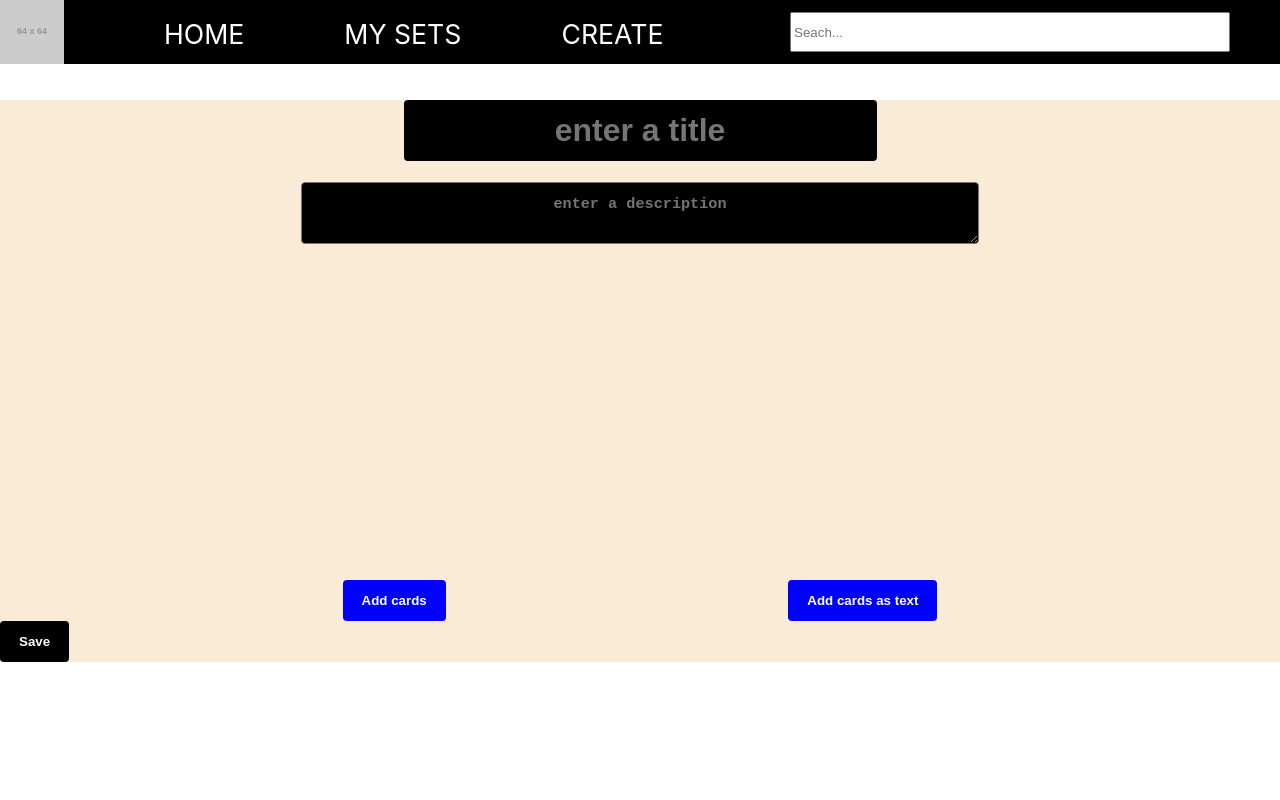
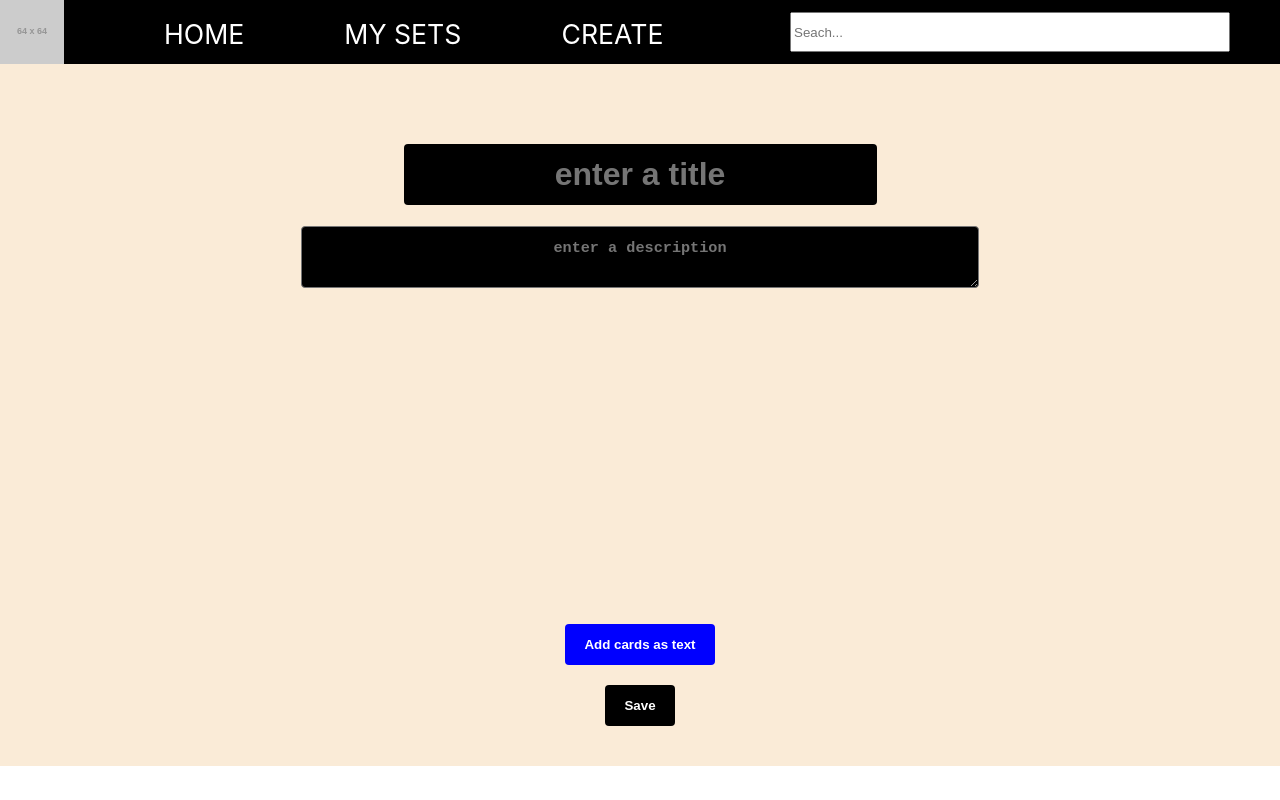
Before and after one commit to Diglettss/Flashcards, a React (Vite) app in the folder flashcards-ui/: page /create in a window 1280 px wide. Built offline with nearby package versions, Linux system fonts and the light colour scheme.

Commit message:
better styling and created TODOs in comments

```diff
--- a/flashcards-ui/src/components/CreateSetBody/CreateSetBody.jsx
+++ b/flashcards-ui/src/components/CreateSetBody/CreateSetBody.jsx
@@ -42,14 +42,14 @@ export default function CreateSetBody({
 
             {/* <FlashcardRow chosenSet={chosenSet} /> */}
             <div className="add-buttons">
-                <button
+                {/* <button
                     className="add-cards"
                     onClick={(e) => {
                         setBodyView("text");
                     }}
                 >
                     Add cards
-                </button>
+                </button> */}
                 <button
                     className="add-cards-text"
                     onClick={(e) => {
@@ -59,7 +59,7 @@ export default function CreateSetBody({
                     Add cards as text
                 </button>
             </div>
-            <button onClick={()=>{
+            <button className="middle-div save-button" onClick={()=>{
                 mySets.push(userCreatedSet)
                 console.log(mySets)
                 navigate("/mysets")
--- a/flashcards-ui/src/components/CreateSetPage/CreateSetPage.css
+++ b/flashcards-ui/src/components/CreateSetPage/CreateSetPage.css
@@ -1,6 +1,7 @@
 .create-set {
   background-color: antiquewhite;
-  margin-top: 100px;
+  padding-top: 80px;
+  padding-bottom: 20px;
 }
 
 .create-set .title {
@@ -55,6 +56,10 @@
   background-color: blue;
 }
 
+.create-set .save-button {
+  margin: 20px auto;
+}
+
 .create-set .flashcard-row-empty {
   min-height: 35vh;
 }
--- a/flashcards-ui/src/components/CreateSetPage/CreateSetPage.scss
+++ b/flashcards-ui/src/components/CreateSetPage/CreateSetPage.scss
@@ -1,6 +1,8 @@
 .create-set {
     background-color: antiquewhite;
-    margin-top: 100px;
+    // margin-top: 100px;
+    padding-top: 80px;
+    padding-bottom: 20px;
     .title {
         margin-left: auto;
         margin-right: auto;
@@ -44,6 +46,9 @@
             background-color: blue;
         }
     }
+    .save-button{
+        margin: 20px auto;
+    }
     .flashcard-row-empty {
         min-height: 35vh;
     }
--- a/flashcards-ui/src/components/MySetsOverview/MySetsOverview.jsx
+++ b/flashcards-ui/src/components/MySetsOverview/MySetsOverview.jsx
@@ -39,7 +39,7 @@ export default function MySetsOverview() {
         array.sort((a, b) => b.flashcard.length - a.flashcard.length);
     };
 
-    //TODO bug with useEffect, the sort only takes effect after changing the valu
+
     useEffect(() => {
         //if searchValue is in the title or description set it to a variable
         const fillteredSetByTitleDescription = mySets.filter((e) => {
@@ -70,8 +70,8 @@ export default function MySetsOverview() {
         } else {
             sortByNumOfFlashcards(fillteredSetByTitleDescription);
         }
-        //This is needed to rerender the sets
-        setFilteredMySets([...fillteredSetByTitleDescription]);
+        //This is needed to rerender the sets, I think
+        // setFilteredMySets([...fillteredSetByTitleDescription]);
     }, [sortBy, searchValue]);
 
     return (
--- a/flashcards-ui/src/components/Searchbar/Searchbar.jsx
+++ b/flashcards-ui/src/components/Searchbar/Searchbar.jsx
@@ -6,7 +6,6 @@ export default function Searchbar() {
     return (
         <input
             type="search"
-            id="site-search"
             name="q"
             placeholder="Seach..."
             className="searchbar"
--- a/flashcards-ui/src/main.css
+++ b/flashcards-ui/src/main.css
@@ -10,46 +10,8 @@ body {
   margin-top: 64px;
 }
 
-.flashcards {
-  display: -webkit-box;
-  display: -ms-flexbox;
-  display: flex;
-  -webkit-box-orient: vertical;
-  -webkit-box-direction: normal;
-      -ms-flex-direction: column;
-          flex-direction: column;
-}
-
-.flashcards .flashcard-row {
-  display: -webkit-box;
-  display: -ms-flexbox;
-  display: flex;
-  margin-top: 100px;
-}
-
-.flashcards .flashcard-row input {
-  width: 40px;
-  cursor: pointer;
-}
-
-.flashcards .flashcard-row .card {
-  cursor: pointer;
-  margin: 0 auto;
-  width: 30%;
-  text-align: center;
-  display: inline-block;
-  padding: 20px 50px;
-}
-
-.flashcards .flashcard-row .term-card {
-  background-color: #a1fbfb;
-}
-
-.flashcards .flashcard-row .term-card .term {
-  margin: auto 0;
-}
-
-.flashcards .flashcard-row .definition-card {
-  background-color: #a9f7dd;
+.middle-div {
+  margin-left: auto;
+  margin-right: auto;
 }
 /*# sourceMappingURL=main.css.map */
--- a/flashcards-ui/src/main.scss
+++ b/flashcards-ui/src/main.scss
@@ -8,3 +8,8 @@ body {
 .App {
     margin-top: 64px;
 }
+
+.middle-div{
+    margin-left: auto;
+    margin-right: auto;
+}
```
Also changed, not shown: flashcards-ui/src/components/App/App.jsx (+7 -2 lines), 2 other files (tests, documents, lock files or other folders).
